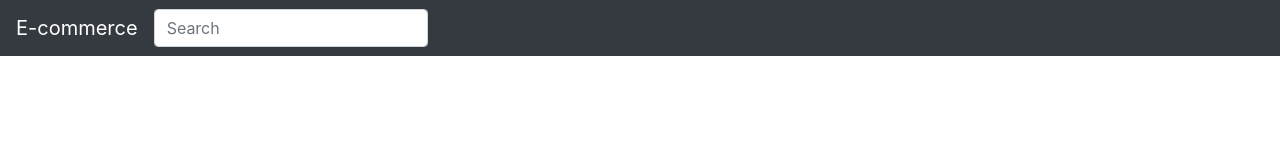
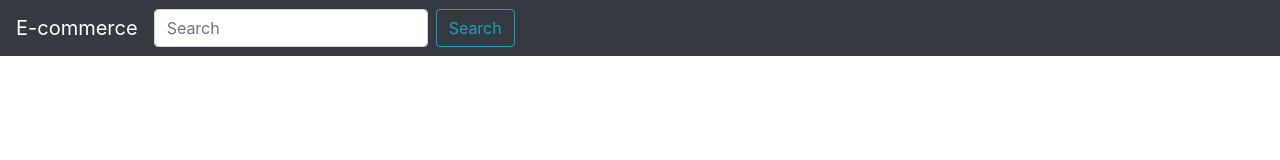
Before and after one commit to juanbonami/e-commerce-front-end, a React (Create React App) app: page / in a window 1280 px wide. Shown: the top 160 px of the page. Built offline with nearby package versions, Linux system fonts and the light colour scheme.

Commit message:
added Button w attribute

```diff
--- a/src/App.js
+++ b/src/App.js
@@ -10,7 +10,7 @@ function App() {
 
     <Form inline>
       <FormControl type="text" placeholder="Search" className="mr-sm-2" />
-
+      <Button variant="outline-info">Search</Button>
     </Form>
   </Navbar>
     </div>
```
